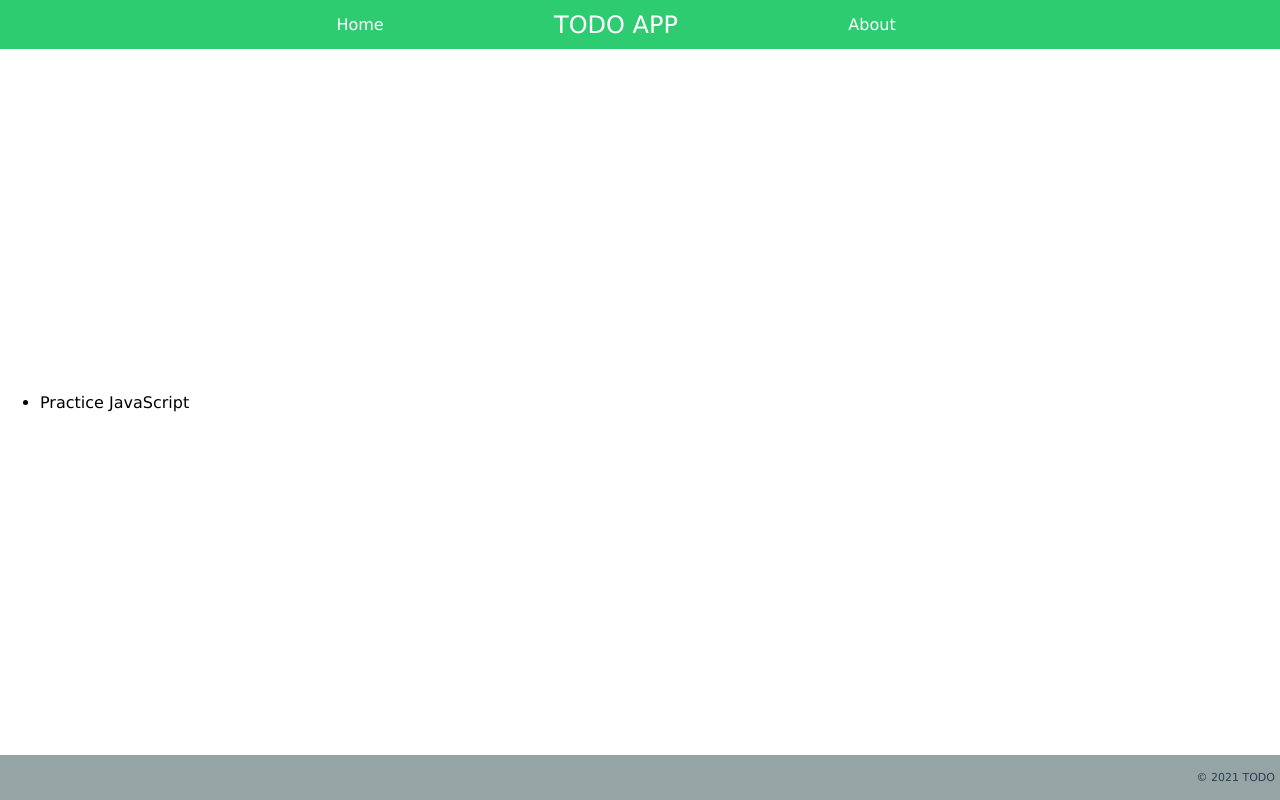
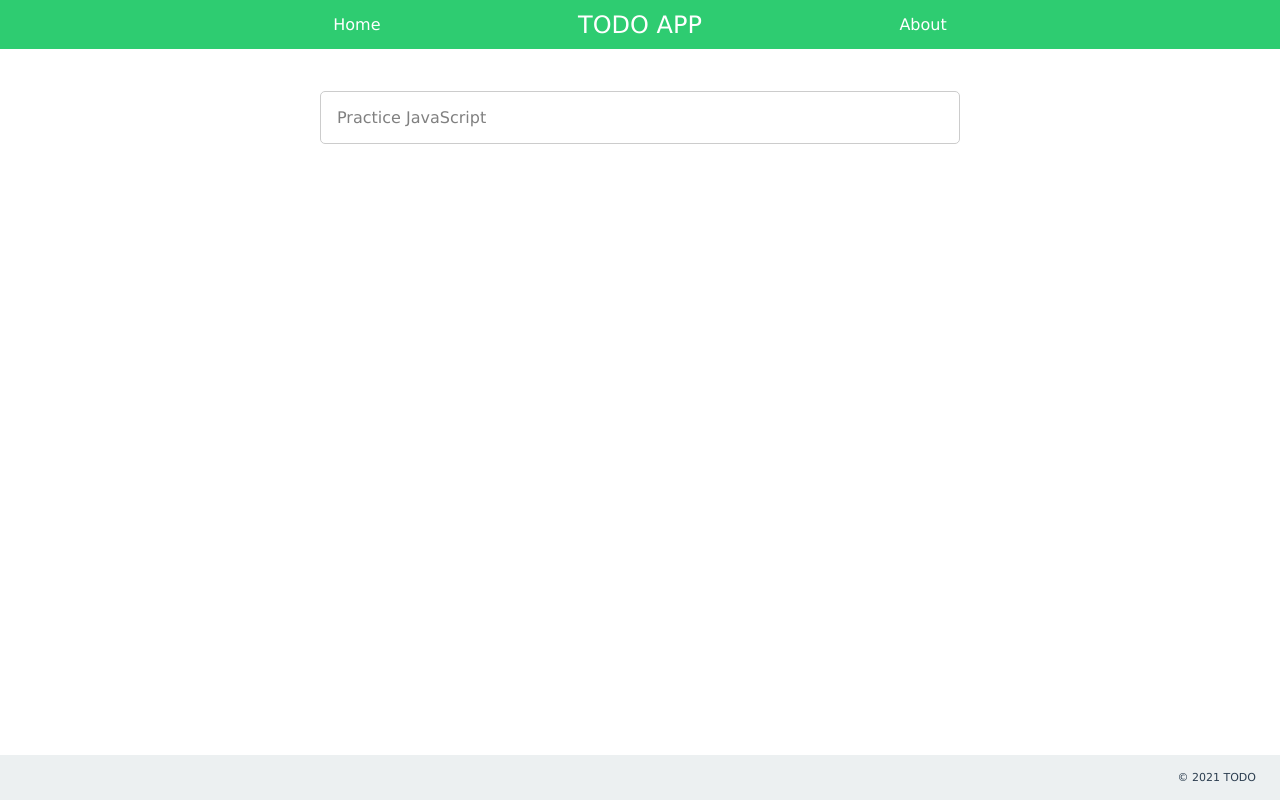
Before and after one commit to t0mclaudio/fe-prax-one, a React (Create React App) app: page / in a window 1280 px wide. Built offline with nearby package versions, Linux system fonts and the light colour scheme; data requests are answered from the project's data file.

Commit message:
improve styling

```diff
--- a/src/Home/index.js
+++ b/src/Home/index.js
@@ -1,17 +1,18 @@
 import { useContext } from "react";
 import { AppContext } from "../context";
+import styles from './styles.module.scss';
 
 const NothingToShow = () => {
   return (
-    <section>
-      <p>Nothing to show</p>
+    <section className={styles.section}>
+      <p className={styles.nothingToShow}>Nothing to show</p>
     </section>
   )
 }
 
 const ToDoList = ({todos}) => {
   return (
-    <section>
+    <section className={styles.section}>
     <ul>
       {
         todos.map(item => {
--- /dev/null
+++ b/src/Home/styles.module.scss
@@ -0,0 +1,29 @@
+.section {
+  width: 80%;
+  color: gray;
+  margin: 0 auto;
+  height: 100%;
+  display: flex;
+  flex-flow: column nowrap;
+  ul {
+    margin: 2em 0;
+    padding: 0;
+    display: flex;
+    flex-flow: row wrap;
+    li {
+      list-style: none;
+      flex-basis: 100%;
+      padding: 1.6rem;
+      border: 1px solid #ccc;
+      border-radius: 5px;
+      margin-bottom: 2%;
+    }
+  }
+}
+
+.nothingToShow {
+  text-align: center;
+  font-size: 1.6rem;
+  color: gray;
+  margin: auto;
+}
--- a/src/Page/styles.module.scss
+++ b/src/Page/styles.module.scss
@@ -19,13 +19,13 @@
       display: flex;
       align-content: center;
       align-items: flex-end;
+      justify-content: space-around;
       list-style: none;
       padding: 0;
       margin: 0;
       flex-flow: row wrap;
       gap: 2%;
       li {
-        flex-basis: calc(90% / 3);
         text-align: center;
         a {
           color: #fff;
@@ -49,10 +49,18 @@
   }
 }
 
+.main {
+  width: 100%;
+  max-width: 800px;
+  margin: 0 auto;
+  height: 100%;
+  padding: 1rem;
+}
+
 .footer {
-  background-color: rgba(149, 165, 166,1.0);
+  background-color: rgba(236, 240, 241,1.0);
   color: rgba(44, 62, 80,1.0);
   text-align: right;
   font-size: 1.1rem;
-  padding: .5rem;
+  padding: .5rem 2.4rem;
 }
```
Also changed, not shown: src/Home/styles.modules.scss (deleted), 1 other file (tests, documents, lock files or other folders).
